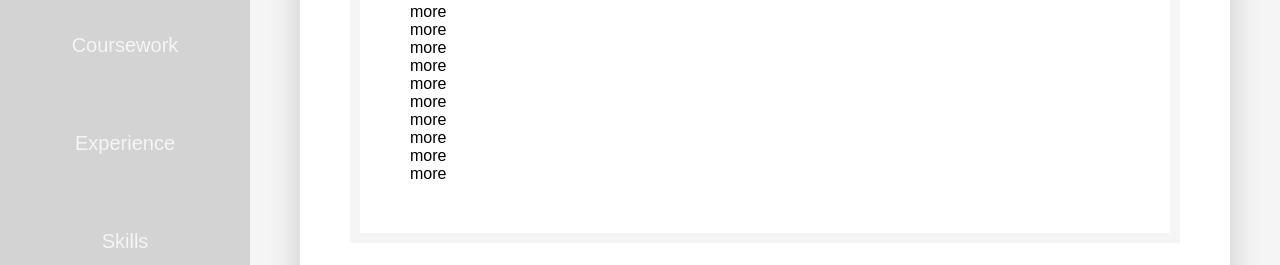
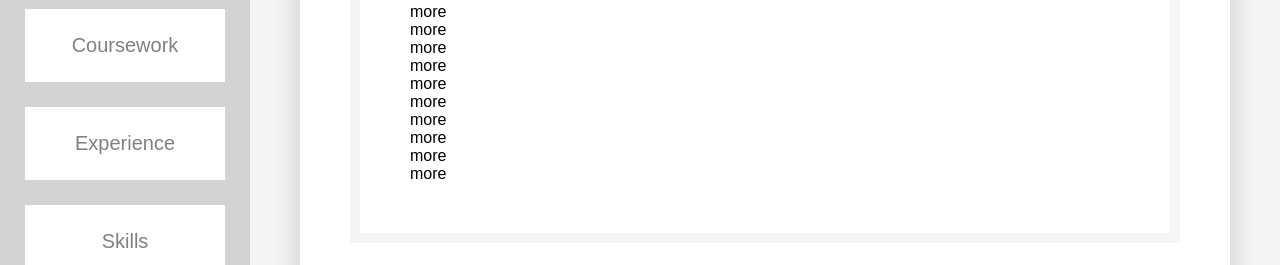
Before and after one commit to Timothy-Dement/Timothy-Dement.github.io, a plain HTML site: page index.html in a window 1280 px wide. Shown: the part 212-477 px from the top of the page. Drawn offline with Linux system fonts and the light colour scheme.

Commit message:
Add shadow animation

```diff
--- a/custom.css
+++ b/custom.css
@@ -7,17 +7,19 @@ body {
 div.sidebar > a {
     text-decoration: none;
     font-size: 1.25em;
-    color: whitesmoke;
-    background-color: lightgray;
+    color: gray;
+    background-color: white;
     padding: 25px;
     margin: 25px;
     display: block;
     text-align: center;
+    transition: box-shadow 0.25s ease-in-out;
 }
 
 div.sidebar > a:hover {
-    color: white;
-    background-color: gray;
+    color: gray;
+    background-color: white;
+    box-shadow: 0px 5px 10px 0px gray;
 }
 
 div.sidebar {
```
